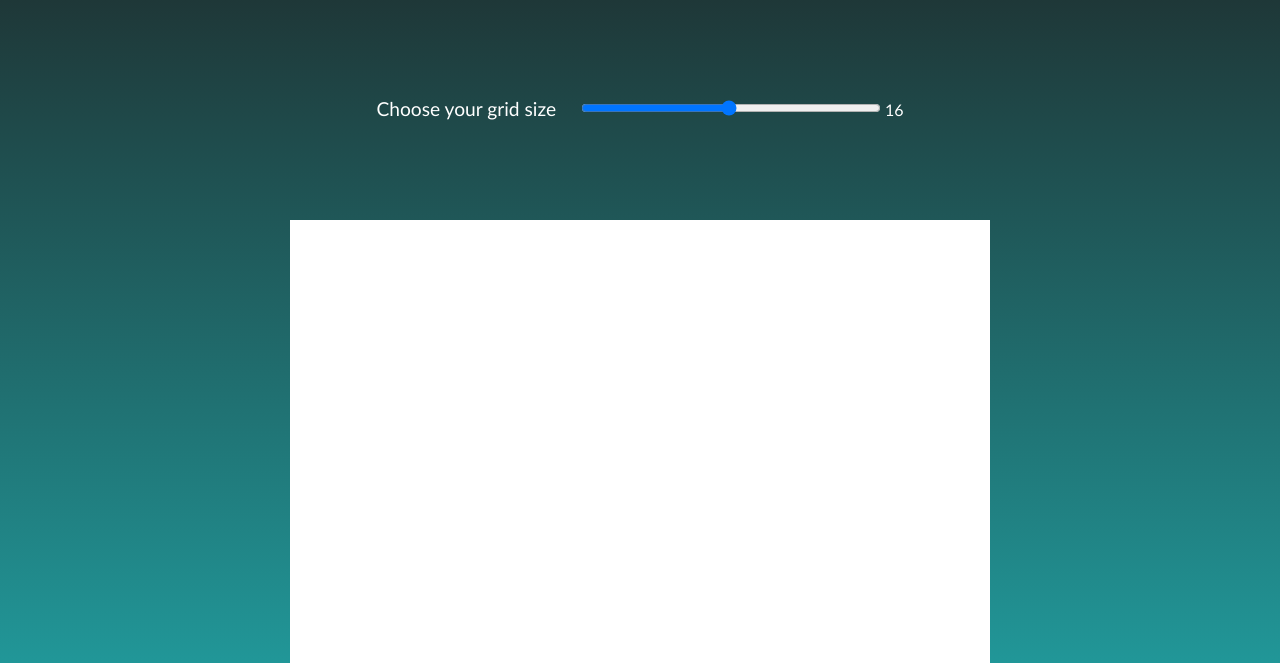
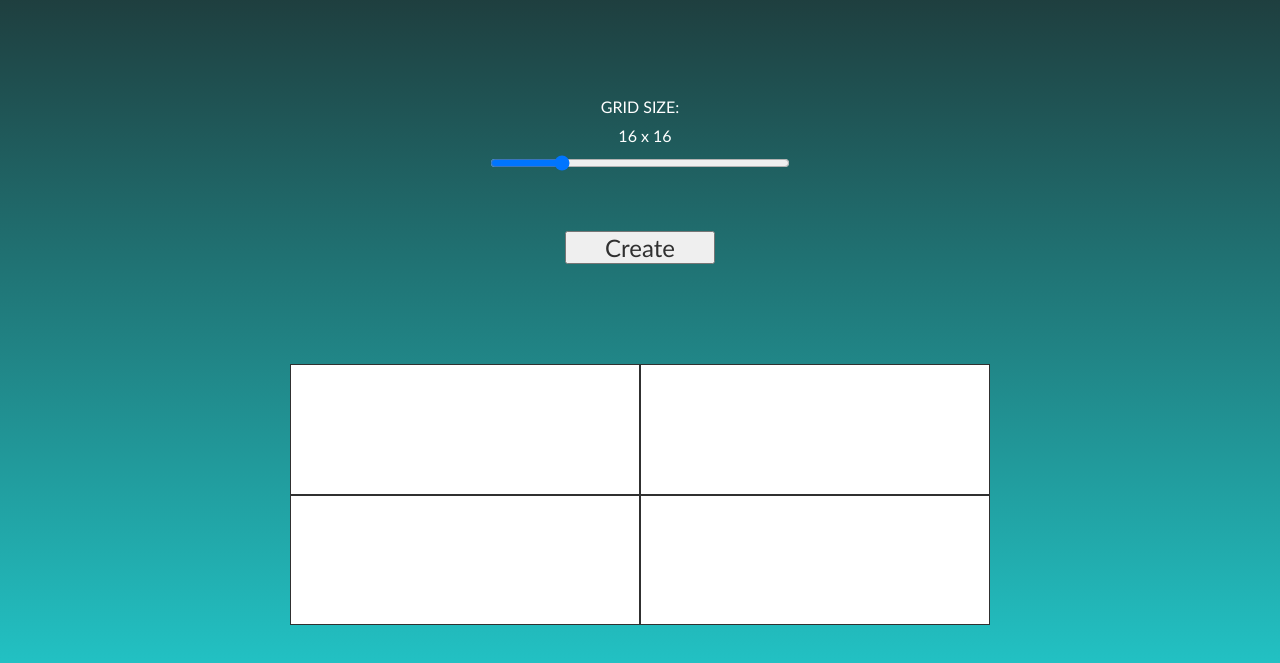
Before and after one commit to xelo0o/EtchaSketch, a plain HTML site: page index.html in a window 1280 px wide. Shown: the part 137-800 px from the top of the page. Drawn offline with Linux system fonts and the light colour scheme.

Commit message:
fixed slider display.

```diff
--- a/index.html
+++ b/index.html
@@ -10,18 +10,27 @@
 <body>
     <h1 class="title">ETCH-A-SKETCH</h1>
     <div class="selectGridSize">
-        <label for="gridSize">Choose your grid size </label>
+        <p>GRID SIZE:</p>
+        <p id = "gridSizeOutput"></p>
         <input
         type="range"
         name="gridSize"
         id="gridSize"
-        min="1"
-        max="100"
+        min="2"
+        max="64"
         step="1"
-        value="50" />
-        <output class="grid-output" for="gridSize">16</output>
+        value="16" />
+        <p ></p>
     </div>
+    <button class="createBtn">Create</button>
     <div class="container">
+        <div class="cellContainer">
+            <div class = "gridCell"></div>
+        <div class = "gridCell"></div>
+        <div class = "gridCell"></div>
+        <div class = "gridCell"></div>
+
+        </div>
 
 
     </div>
--- a/script.js
+++ b/script.js
@@ -0,0 +1,16 @@
+//target
+const container = document.querySelector('.container');
+const gridSize = document.querySelector('#gridSize');
+const gridSizeOutput = document.querySelector('#gridSizeOutput');
+
+// create
+const div = document.createElement('div');
+
+//sets output text to value of slider.
+gridSizeOutput.textContent = `${gridSize.value} x ${gridSize.value}`;
+//updates value when you move slider
+gridSize.oninput = function(){
+    gridSizeOutput.textContent = `${gridSize.value} x ${gridSize.value}`;
+}
+
+console.log(gridSize.value)
--- a/style.css
+++ b/style.css
@@ -9,11 +9,13 @@
 body{
     display:flex;
     flex-direction: column;
-    justify-content: center;
     align-items: center;
     padding:3% 15%;
     background: rgb(34,193,195);
-background: linear-gradient(0deg, rgba(34,193,195,1) 0%, rgba(30,36,36,1) 100%);
+    background: linear-gradient(0deg, rgba(34,193,195,1) 0%, rgba(30,36,36,1) 100%);
+    background-repeat: no-repeat;
+    background-size: cover;
+    height:100vh;
 
 }
 
@@ -25,6 +27,10 @@ background: linear-gradient(0deg, rgba(34,193,195,1) 0%, rgba(30,36,36,1) 100%);
 .selectGridSize{
     color:#fff;
     margin-top:100px;
+    display: flex;
+    gap:10px;
+    align-items: center;
+    flex-direction: column;
 }
 
 .selectGridSize label{
@@ -36,11 +42,42 @@ background: linear-gradient(0deg, rgba(34,193,195,1) 0%, rgba(30,36,36,1) 100%);
     width: 300px;
 }
 
+#gridSizeOutput{
+    margin-left:10px;
+}
+
 
 .container{
-    border: 1px solid #fff;
     background-color: #fff;
     width:700px;
     height: 700px;
     margin-top:100px;
+
 }
+
+.createBtn{
+    height:75px;
+    width:150px;
+    font-size:1.5em;
+    color:#303030;
+    margin-top: 50px;
+}
+
+.cellContainer{
+    display:flex;
+    flex-wrap: wrap;
+    flex-shrink: 0;
+    width:100%;
+    height:100%;
+}
+
+.gridCell{
+    border:1px solid #303030;
+    height:50%;
+    width:50%;
+
+}
+
+.gridCell:hover{
+    background-color: #303030;
+}
```
